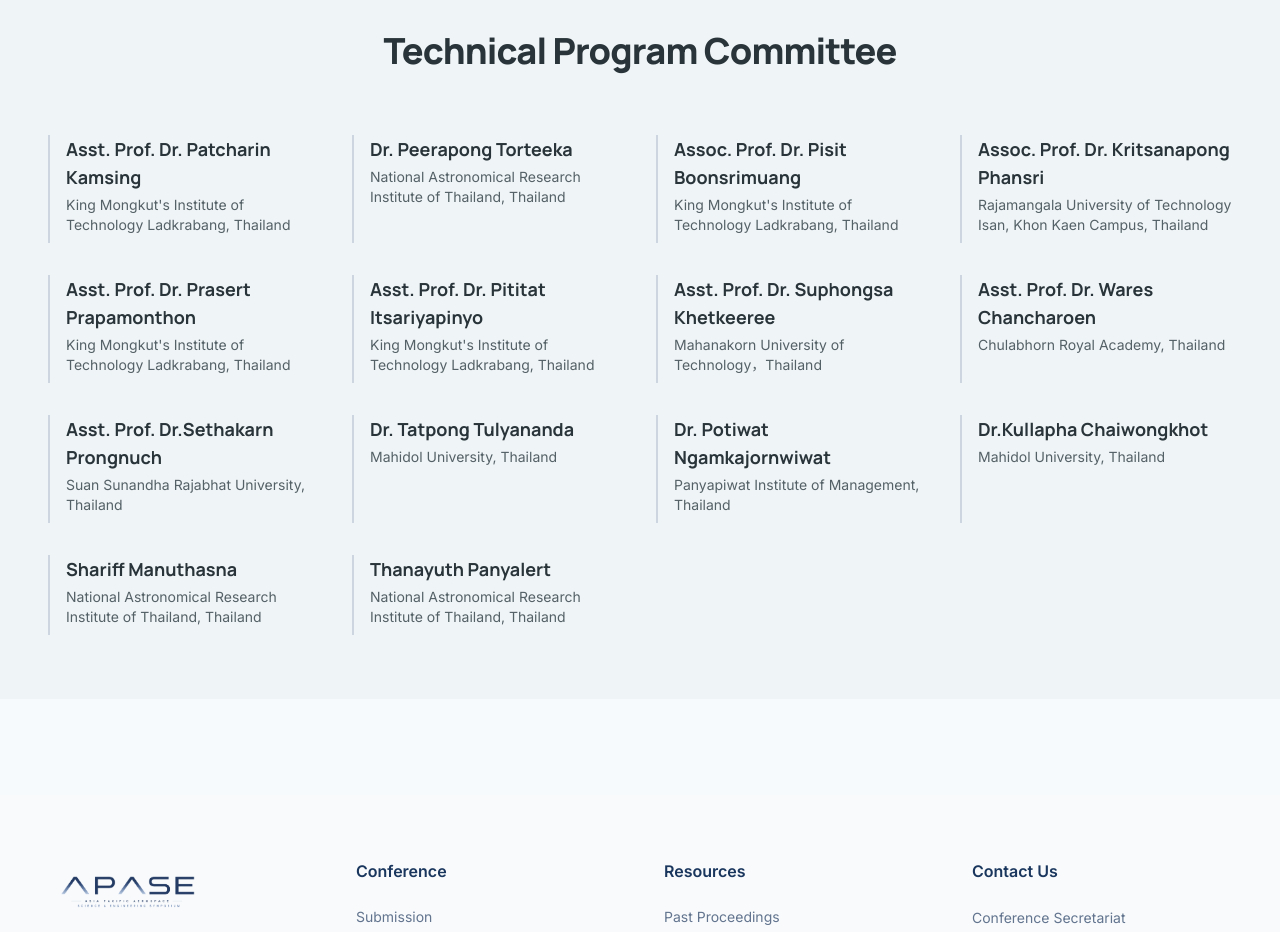
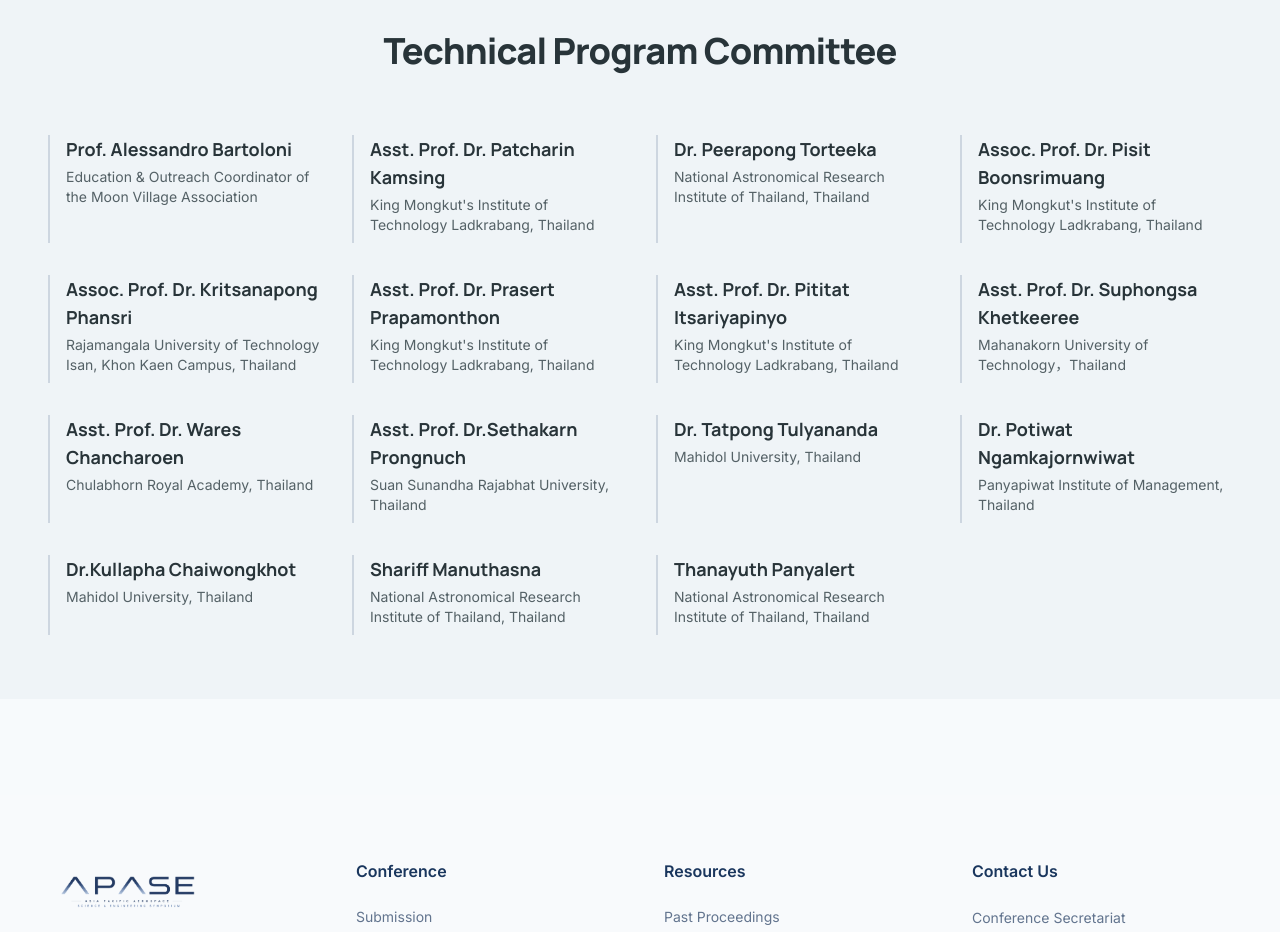
Before and after one commit to ascomlab/apase-web, a Next.js app: page /committee in a window 1280 px wide. Shown: the part 1820-2752 px from the top of the page. Built offline with nearby package versions, Linux system fonts and the light colour scheme.

Commit message:
Update page.tsx

```diff
--- a/app/committee/page.tsx
+++ b/app/committee/page.tsx
@@ -89,6 +89,11 @@ const organizingCommittee = [
 ];
 
 const technicalCommittee = [
+  {
+    name: "Prof. Alessandro Bartoloni",
+    description: "Education & Outreach Coordinator of the Moon Village Association",
+    badge: null,
+  },
   {
     name: "Asst. Prof. Dr. Patcharin Kamsing",
     description: "King Mongkut's Institute of Technology Ladkrabang, Thailand",
```
